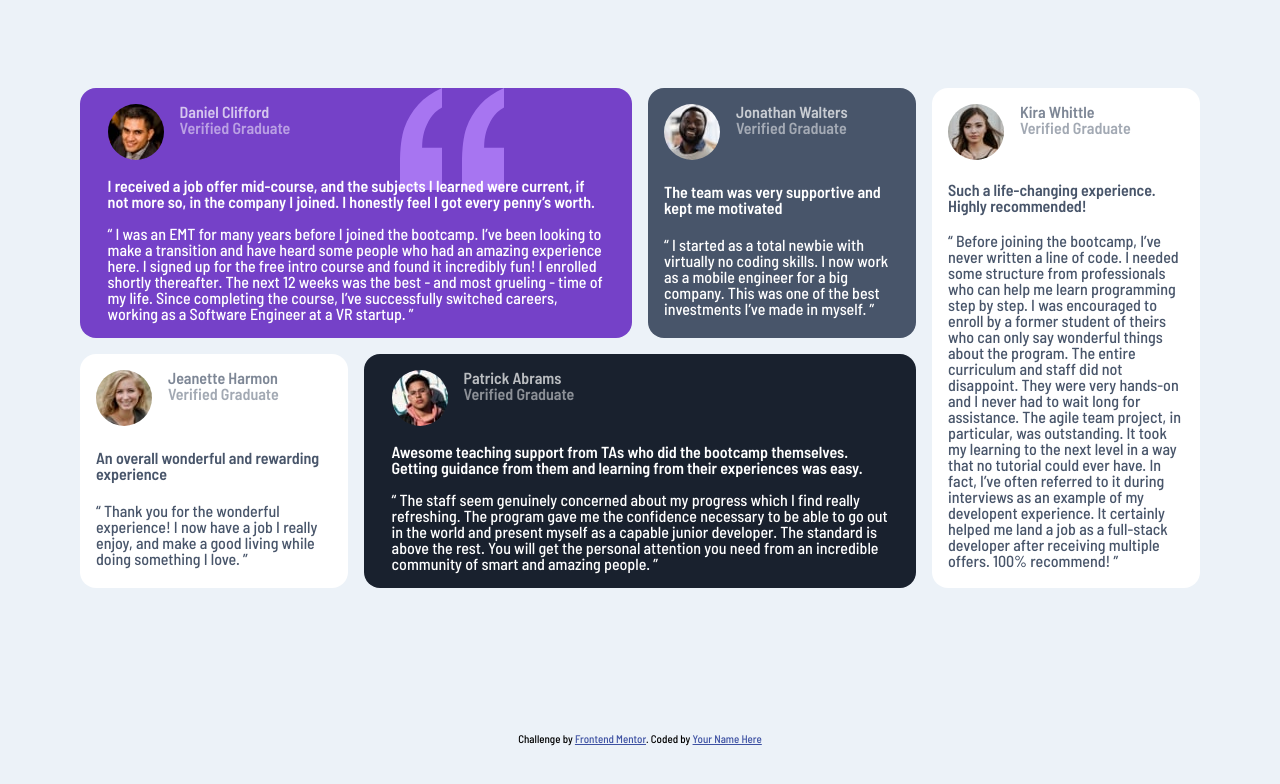
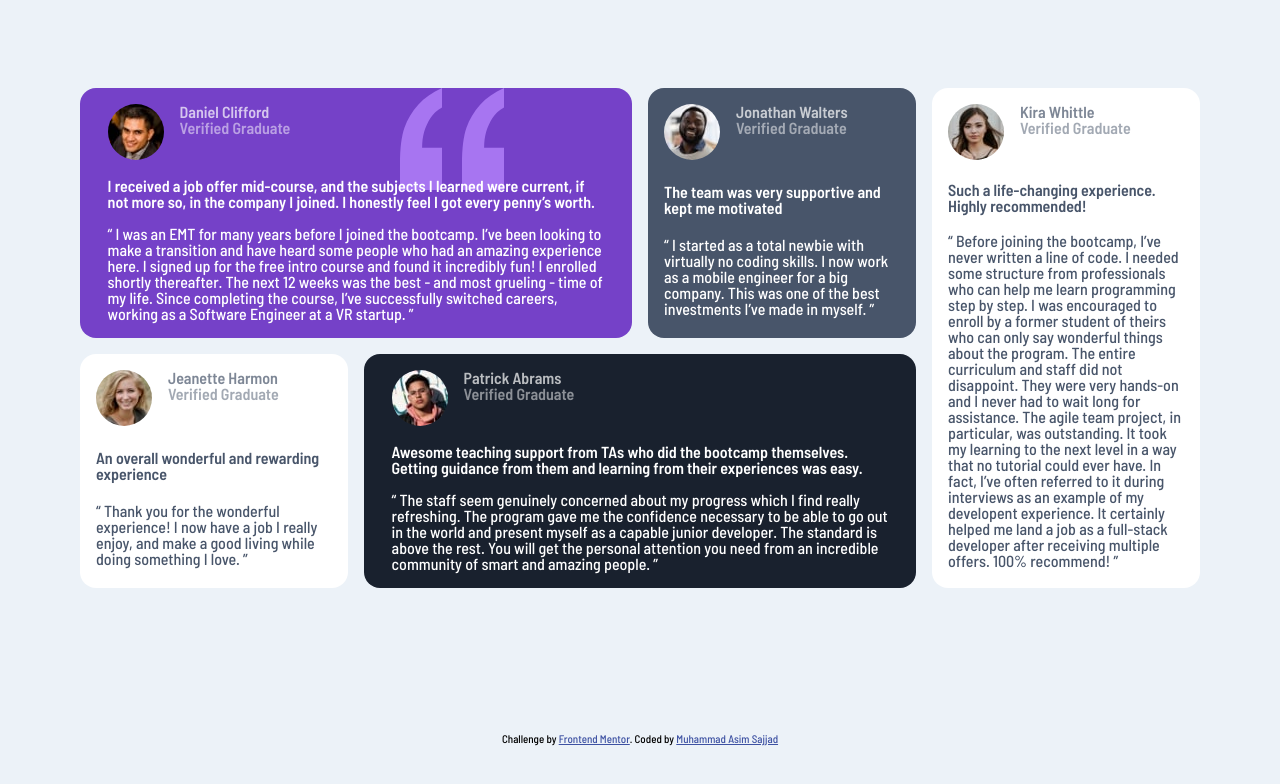
Before and after one commit to asimsajjad-dev/testimonials-grid-section, a website: page index.html in a window 1280 px wide. Drawn offline with Linux system fonts and the light colour scheme.

Commit message:
html update

```diff
--- a/index.html
+++ b/index.html
@@ -115,6 +115,6 @@
   </main>
   <div class="attribution">
     Challenge by <a href="https://www.frontendmentor.io?ref=challenge" target="_blank">Frontend Mentor</a>.
-    Coded by <a href="#">Your Name Here</a></div>
+    Coded by <a href="#">Muhammad Asim Sajjad</a></div>
 </body>
 </html>
```
